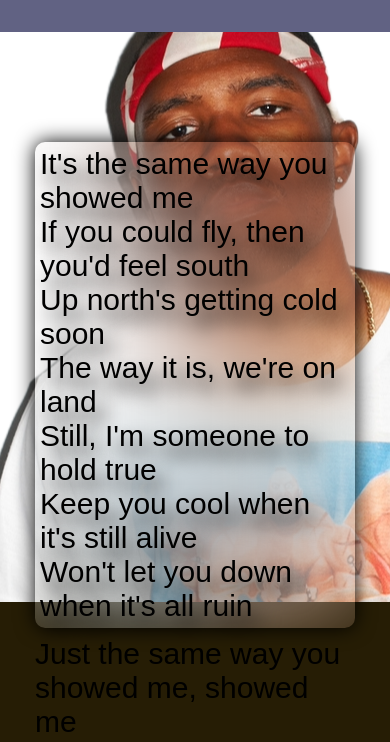
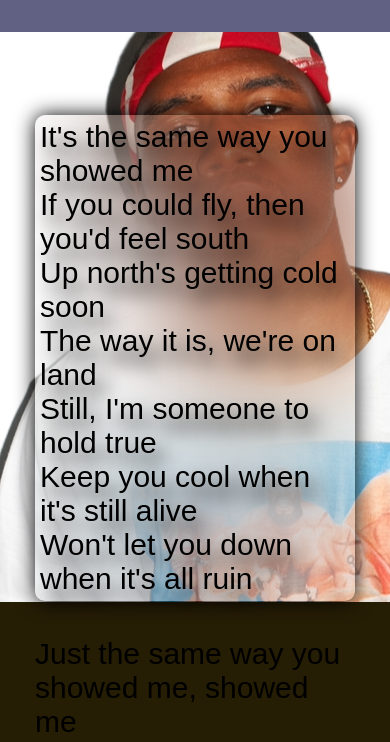
Before and after one commit to erickmjr/Projeto-Cordel, a plain HTML site: page index.html in a window 390 px wide. Shown: the part 654-1396 px from the top of the page. Drawn offline with Linux system fonts and the light colour scheme; a web font is replaced by a local one.

Commit message:
Update style.css

```diff
--- a/style.css
+++ b/style.css
@@ -63,10 +63,12 @@ header > p{
 }
 
 #sec1{
+    text-align: left;
     background-color: var(--cor4);
 }
 
 #sec2{
+    text-align: left;
     height: 500px;
     background-color: var(--cor2);
     background-image: url('images/file.png');
@@ -74,10 +76,6 @@ header > p{
     background-repeat: no-repeat;
     background-attachment: fixed;
 
-}
-
-#sec2 ul{
-    margin-top: 75px;
 }
 
 #sec2 p{
@@ -89,7 +87,10 @@ header > p{
         background-position: 50px;
         background-repeat: no-repeat;
         background-attachment: fixed;
+
     }
+
+
 
 }
 
@@ -105,6 +106,8 @@ header > p{
         backdrop-filter: blur(60px);
         border-radius: 10px;
         padding: 5px;
+        margin-top: 15%;
+        display: inline-block;
     }
 
     header > h1{
```
